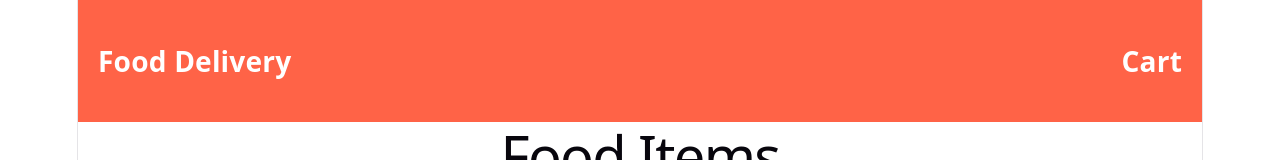
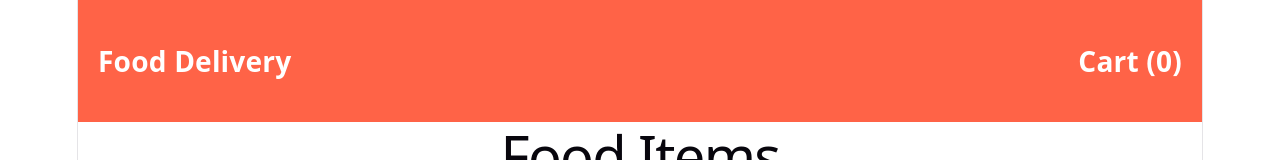
Before and after one commit to rohitgitdata/food-delivery-frontend, a React app: page / in a window 1280 px wide. Shown: the top 160 px of the page. Built offline with nearby package versions, Linux system fonts and the light colour scheme; no server answers; the HTML template or start-up script is replaced by a standard one.

Commit message:
updated cart features

```diff
--- a/src/pages/Home.jsx
+++ b/src/pages/Home.jsx
@@ -4,6 +4,7 @@ import axios from "axios";
 function Home() {
 
   const [foods, setFoods] = useState([]);
+  const [cart, setCart] = useState([]);
 
   useEffect(() => {
     fetchFoods();
@@ -23,7 +24,7 @@ function Home() {
   };
 
   const addToCart = (food) => {
-    alert(food.name + " added to cart");
+    setCart([...cart, food]);
   };
 
   return (
@@ -40,7 +41,7 @@ function Home() {
         }}
       >
         <h3>Food Delivery</h3>
-        <h3>Cart</h3>
+        <h3>Cart ({cart.length})</h3>
       </div>
 
       <h1 style={{ textAlign: "center", marginTop: "20px" }}>
```
